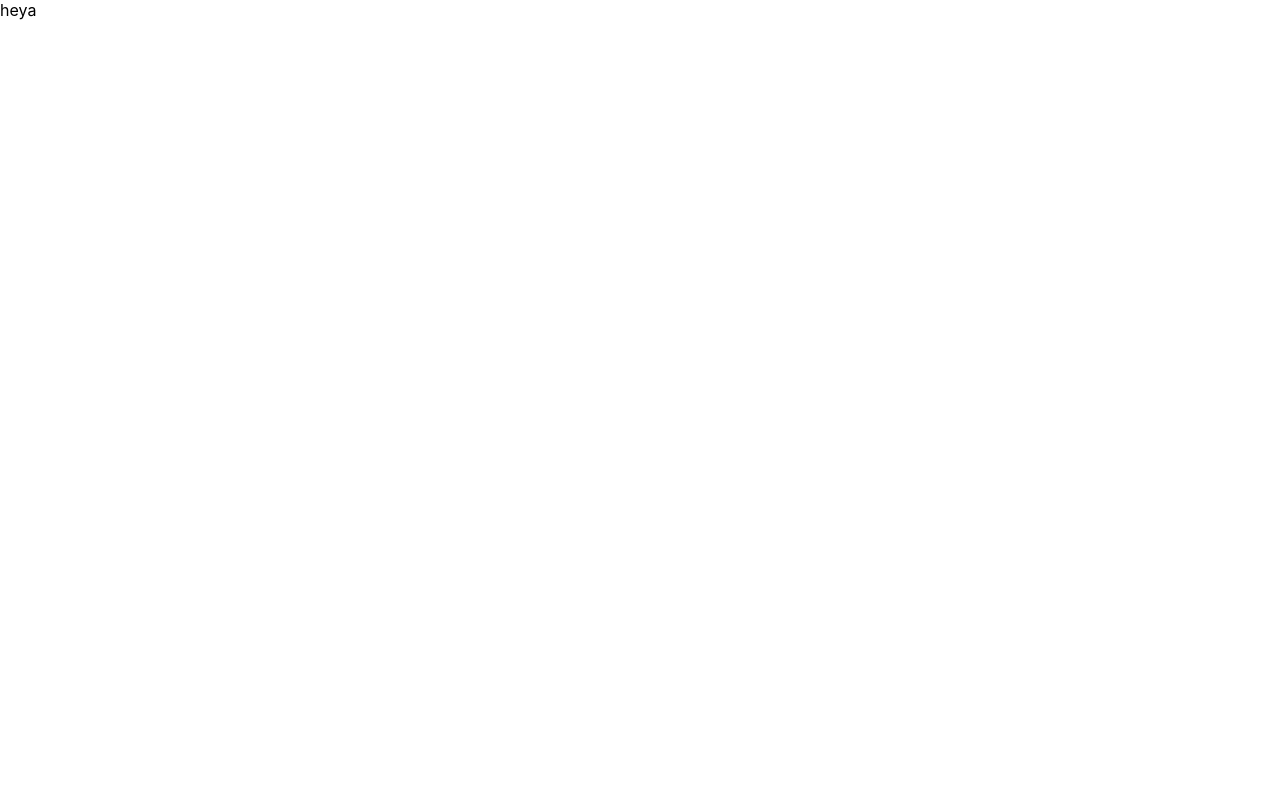
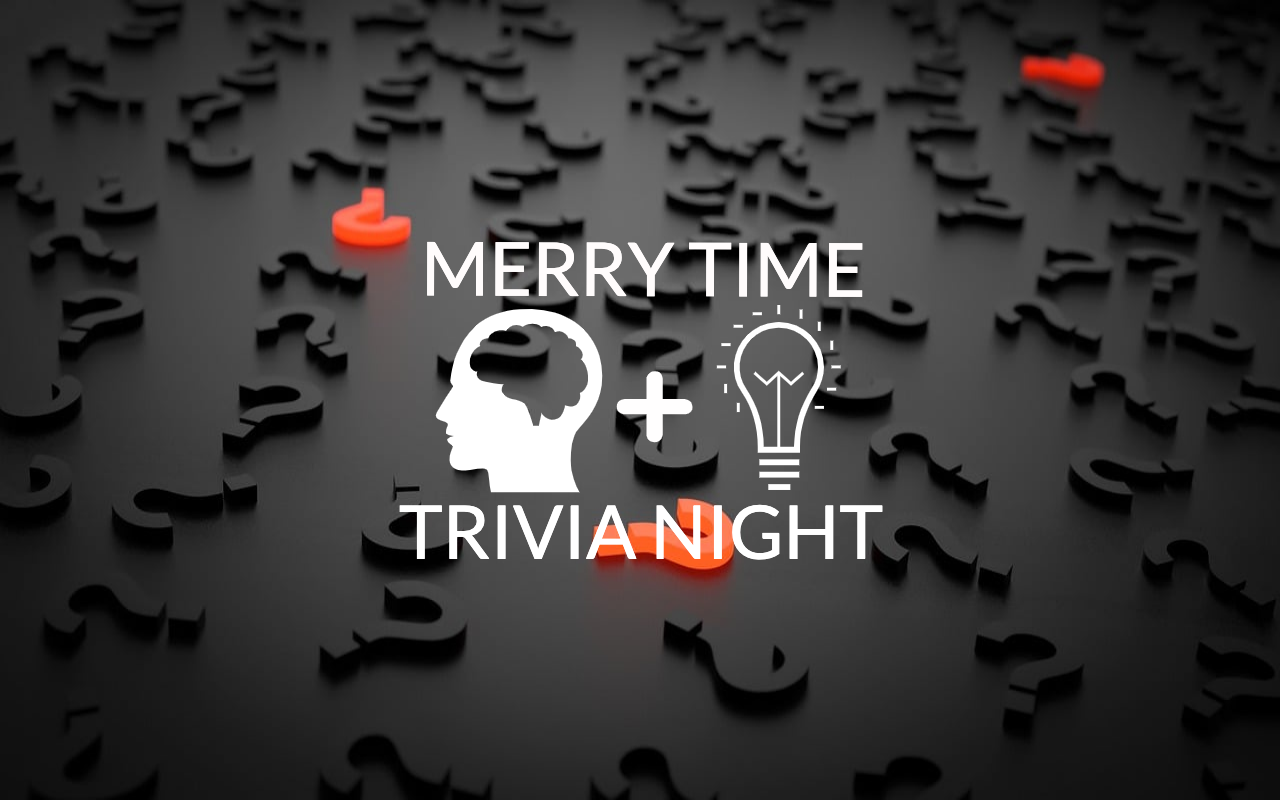
Before and after one commit to robbchar/non-trivial-trivia, a Next.js app: page / in a window 1280 px wide. Built offline with nearby package versions, Linux system fonts and the light colour scheme.

Commit message:
working intro page

```diff
--- a/components/Intro/Intro.module.css
+++ b/components/Intro/Intro.module.css
@@ -0,0 +1,11 @@
+.container {
+  width: 100vw;
+  height: 100vh;
+  display: flex;
+  justify-content: center;
+  align-items: center;
+}
+
+.-z-10 {
+  z-index: 10;
+}
--- a/components/Intro/index.tsx
+++ b/components/Intro/index.tsx
@@ -1,9 +1,52 @@
+import Image from 'next/image';
+import { useRouter } from 'next/navigation';
 import styles from './Intro.module.css';
-import { TriviaContext } from '../../TriviaContext';
-import { useContext } from 'react';
+import { TriviaContext } from '../TriviaContext';
+import { useContext, useState } from 'react';
+import logo from '../../images/logo.png';
+import bg from '../../images/background.png';
+
+const getContent = (currentSlide, currentCategory, context, router) => {
+  if (currentSlide === 0) {
+    return (
+      <>
+        <Image src={bg} alt="background" layout="fill" />
+        <Image
+          style={{ zIndex: '10', position: 'relative' }}
+          src={logo}
+          alt="logo"
+          width="487"
+          height="322"
+        />
+      </>
+    );
+  } else if (currentSlide > context.triviaGame.categories.length) {
+    router.push('/questions');
+  } else {
+    return <span>{currentCategory.title}</span>;
+  }
+};
+
+const goToNextSlide = (currentSlide, setCurrentSlide, context) => {
+  setCurrentSlide(currentSlide + 1);
+};
 
 export default function Intro() {
-  const Trivia = useContext(TriviaContext);
+  const context = useContext(TriviaContext);
+  const [currentSlide, setCurrentSlide] = useState(0);
+  const router = useRouter();
 
-  return <span>{Trivia.message}</span>;
+  return (
+    <div
+      className={styles.container}
+      onClick={() => goToNextSlide(currentSlide, setCurrentSlide, context)}
+    >
+      {getContent(
+        currentSlide,
+        context.triviaGame.categories[currentSlide - 1],
+        context,
+        router,
+      )}
+    </div>
+  );
 }
--- a/TriviaContext.tsx
+++ b/components/TriviaContext.tsx
@@ -1,4 +1,5 @@
 import { createContext } from 'react';
+import triviaGame from '../trivia.json';
 
 export const TriviaContext = createContext(null);
 
@@ -6,10 +7,9 @@ export const TriviaProvider = ({ children }) => {
   return (
     <TriviaContext.Provider
       value={{
-        gameJson: {},
+        triviaGame,
         currentQuestion: 1,
         currentCategory: 1,
-        message: 'heya',
       }}
     >
       {children}
--- a/pages/_app.js
+++ b/pages/_app.js
@@ -3,7 +3,7 @@
 import Head from 'next/head';
 import Script from 'next/script';
 import '../styles/global.css';
-import { TriviaProvider } from '../TriviaContext';
+import { TriviaProvider } from '../components/TriviaContext';
 
 export default function App({ Component, pageProps }) {
   return (
--- /dev/null
+++ b/trivia.json
@@ -0,0 +1,50 @@
+{
+  "categories": [
+    {
+      "title": "this is category 1",
+      "questions": [
+        {
+          "question": "this is a question",
+          "answers": [
+            { "answer": "this is answer 1" },
+            { "answer": "this is answer 2" },
+            { "answer": "this is answer 3" },
+            { "answer": "this is answer 4", "correct": true }
+          ]
+        },
+        {
+          "question": "another question",
+          "answers": [
+            { "answer": "this is answer 1" },
+            { "answer": "this is answer 2" },
+            { "answer": "this is answer 3", "correct": true },
+            { "answer": "this is answer 4" }
+          ]
+        }
+      ]
+    },
+    {
+      "title": "this is category 2",
+      "questions": [
+        {
+          "question": "this is a question",
+          "answers": [
+            { "answer": "this is answer 1" },
+            { "answer": "this is answer 2" },
+            { "answer": "this is answer 3" },
+            { "answer": "this is answer 4", "correct": true }
+          ]
+        },
+        {
+          "question": "another question",
+          "answers": [
+            { "answer": "this is answer 1" },
+            { "answer": "this is answer 2" },
+            { "answer": "this is answer 3", "correct": true },
+            { "answer": "this is answer 4" }
+          ]
+        }
+      ]
+    }
+  ]
+}
```
Also changed, not shown: components/Category/Category.module.css (added, +22 -0 lines), components/Category/index.tsx (added, +9 -0 lines), images/background.png (added), images/logo.png (added).
